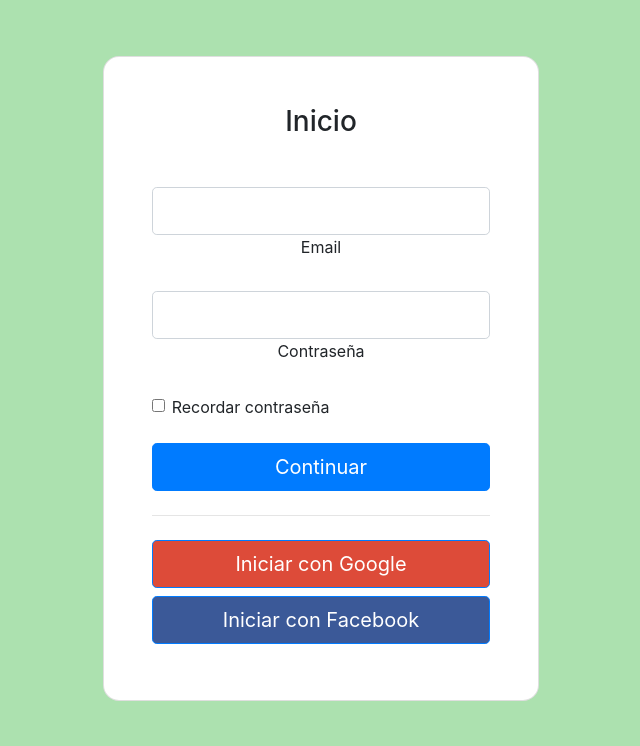
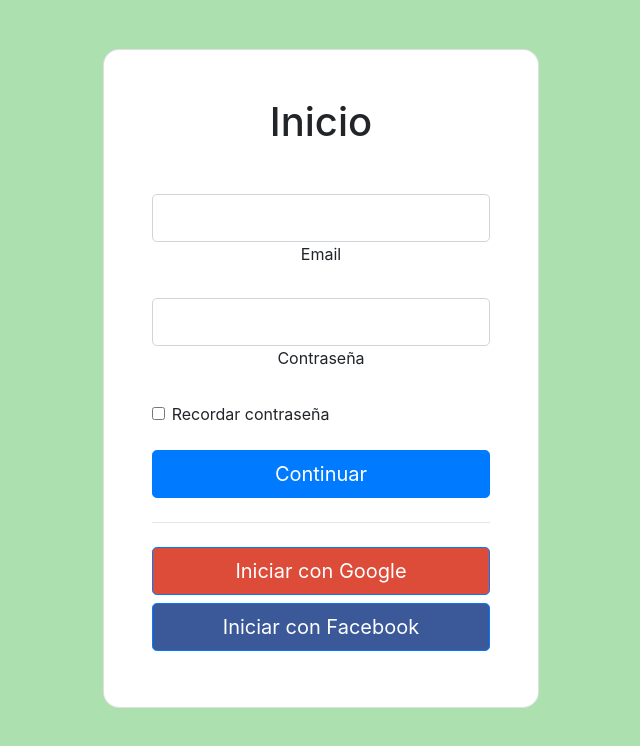
Before and after one commit to marcosescobar1/MiniPipo-escobar, a website: page Views/login.html in a window 1280 px wide. Shown: the part 134-880 px from the top of the page, without its empty margins (319-959 px from the left). Drawn offline with nearby package versions, Linux system fonts and the light colour scheme.

Commit message:
se modifica el login

```diff
--- a/Views/login.html
+++ b/Views/login.html
@@ -33,7 +33,7 @@
                   <div class="card shadow-2-strong" style="border-radius: 1rem;">
                     <div class="card-body p-5 text-center">
 
-                      <h3 class="mb-5">Inicio</h3>
+                      <h1 class="mb-5">Inicio</h1>
 
                       <div class="form-outline mb-4">
                         <input type="email" id="typeEmailX-2" class="form-control form-control-lg" />
```
